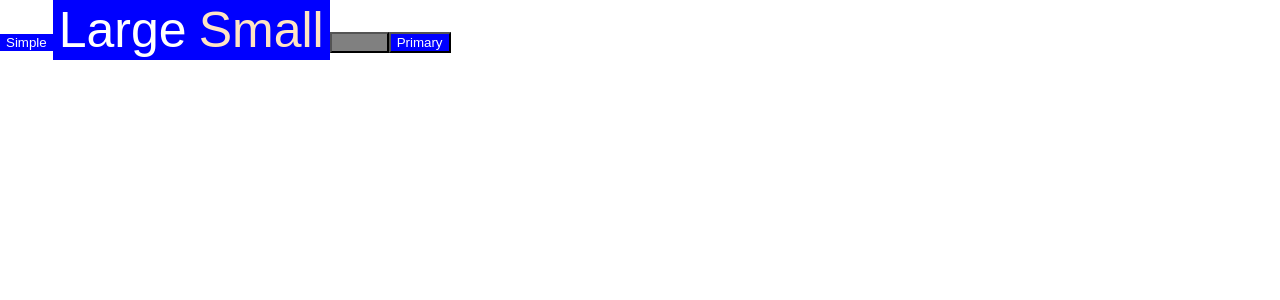
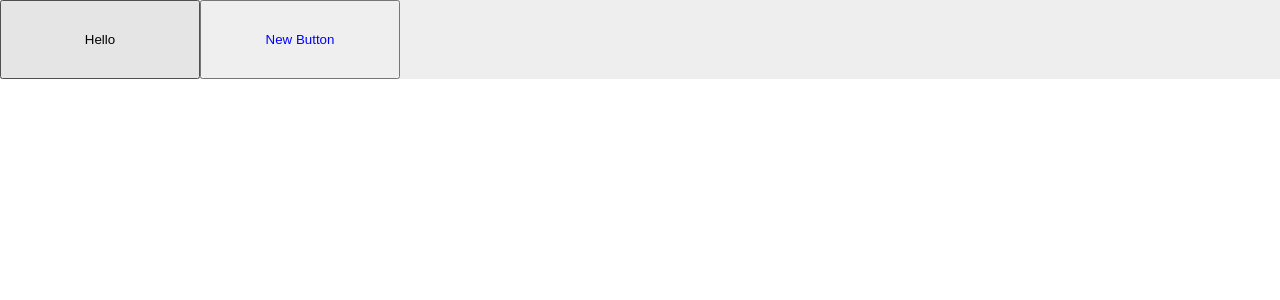
Before and after one commit to taegeun1111/react_study, a React (Create React App) app: page / in a window 1280 px wide. Shown: the top 300 px of the page. Built offline with nearby package versions, Linux system fonts and the light colour scheme; the HTML template or start-up script is replaced by a standard one.

Commit message:
20230818 #1 styled-component 새로운 예제

```diff
--- a/src/App.js
+++ b/src/App.js
@@ -1,33 +1,32 @@
 import styled from "styled-components"
+import {useState} from "react";
 
-const SimpleButton = styled.button`
-  background: blue;
-  color: white;
-  border: none;
-`;
-
-const LargeButton = styled(SimpleButton)`
-  font-size: 50px;
+const Wrap = styled.div`
+  background: ${({active}) => {
+    if (active) {
+      return "white";
+    }
+    return "#eee";
+  }};
+  color: black;
+`
+const Button = styled.button`
+  width: 200px;
+  padding: 30px;
+`
+// 상속
+const NewButton = styled(Button)`
+  color: ${props => props.color || "red"};
 `
 
-const SmallButton = styled(LargeButton)`
-color: bisque;
-`
-const PrimaryButton = styled.button`
-  color: ${props => props.primary ? 'white' : 'gray'};
-  background-color : ${props => props.primary ? 'blue' : 'gray'};
-`
+function App() {
+  const [email, setEmail] = useState("");
 
-
-function App() {
   return (
-    <>
-      <SimpleButton>Simple</SimpleButton>
-      <LargeButton>Large</LargeButton>
-      <SmallButton>Small</SmallButton>
-      <PrimaryButton>Normal</PrimaryButton>
-      <PrimaryButton primary>Primary</PrimaryButton>
-    </>
+    <Wrap active={email.length}>
+      <Button>Hello</Button>
+      <NewButton color={"blue"}>New Button</NewButton>
+    </Wrap>
   )
 }
 
```
